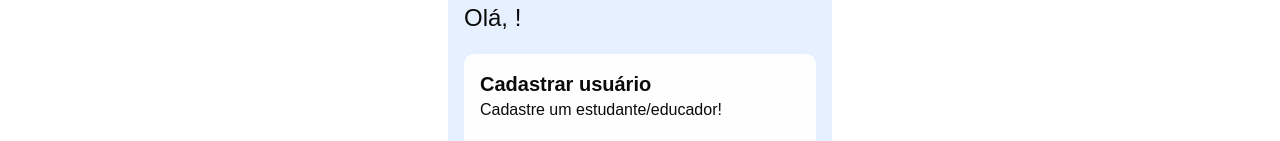
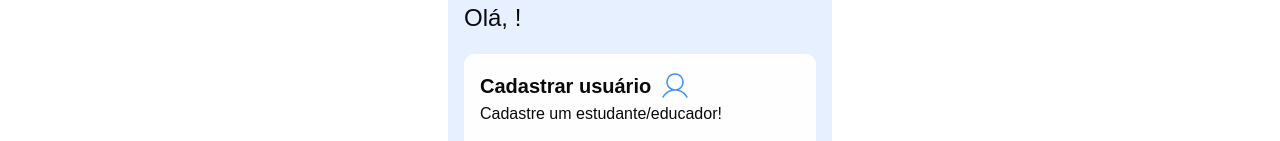
Before and after one commit to Gleison-dev/meuBoletimFrontend, a React (Vite) app: page /dashboardAdmin in a window 1280 px wide. Shown: the part 154-295 px from the top of the page. Built offline with nearby package versions, Linux system fonts and the light colour scheme; no server answers; sample sign-in values are in the browser's storage.

Commit message:
feat: Icon of user added

```diff
--- a/src/pages/CreateUser/createUser.jsx
+++ b/src/pages/CreateUser/createUser.jsx
@@ -1,8 +1,9 @@
-import Label from "../../components/Label/label";
-import Input from "../../components/Input/input";
 import { useContext, useState } from "react";
 import { AuthContext } from "@/context/AuthContext";
 import { api } from "@/services/api";
+import Label from "../../components/Label/label";
+import Input from "../../components/Input/input";
+import icon_user from "../../assets/icon_user.svg";
 
 export default function CreateUser() {
   const { user, token } = useContext(AuthContext);
@@ -54,9 +55,12 @@ export default function CreateUser() {
           </div>
           <div className="flex flex-col gap-4 p-4 mt-5 rounded-lg bg-branco">
             <div>
-              <h1 className="text-xl">
-                <strong>Cadastrar usuário</strong>
-              </h1>
+              <div className="flex items-center gap-2">
+                <h1 className="text-xl">
+                  <strong>Cadastrar usuário</strong>
+                </h1>
+                <img className="w-8 h-8" src={icon_user} alt="Ícone de usuário" />
+              </div>
               <p>Cadastre um estudante/educador!</p>
             </div>
             <div className="flex flex-col gap-3">
```
